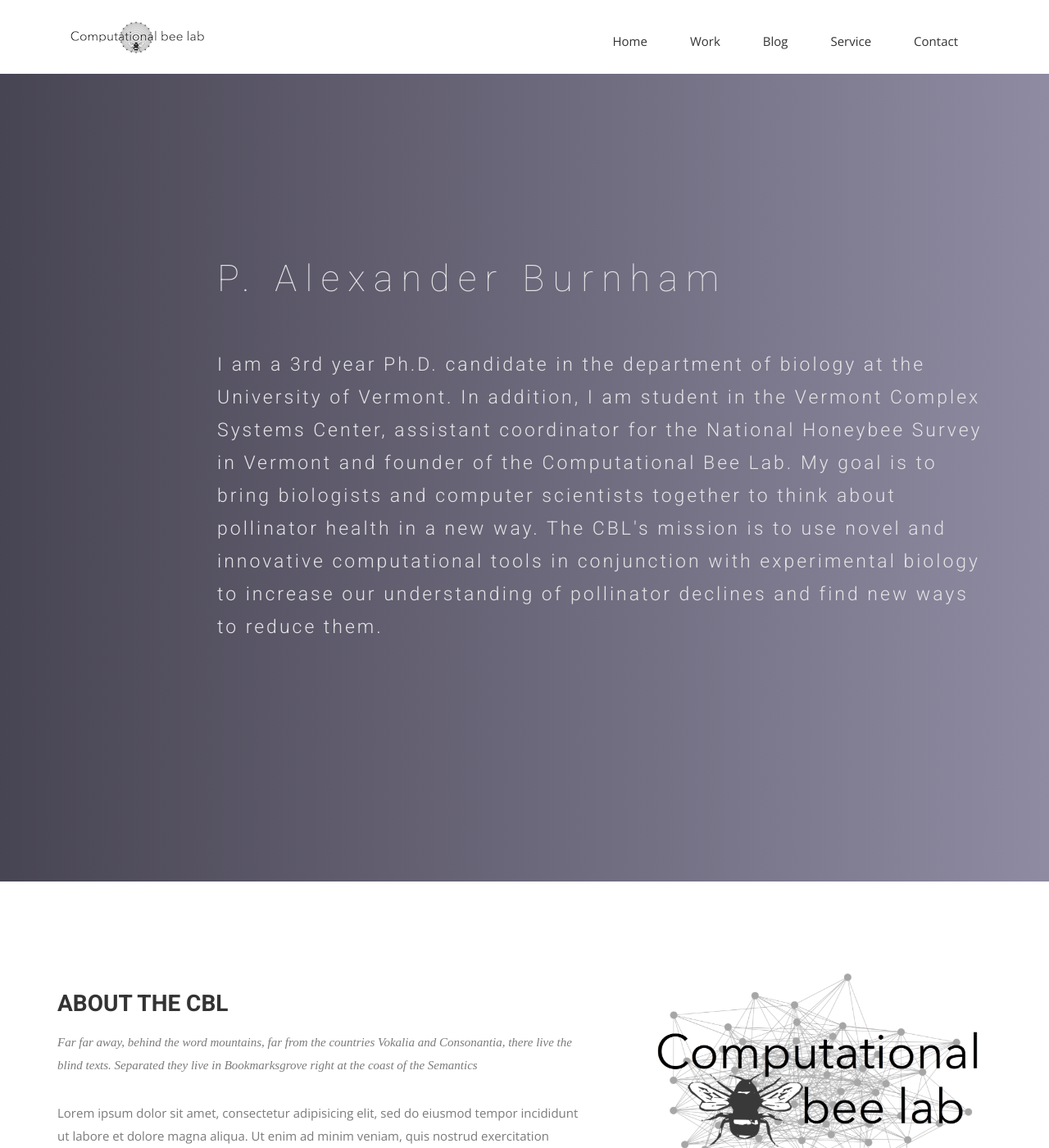
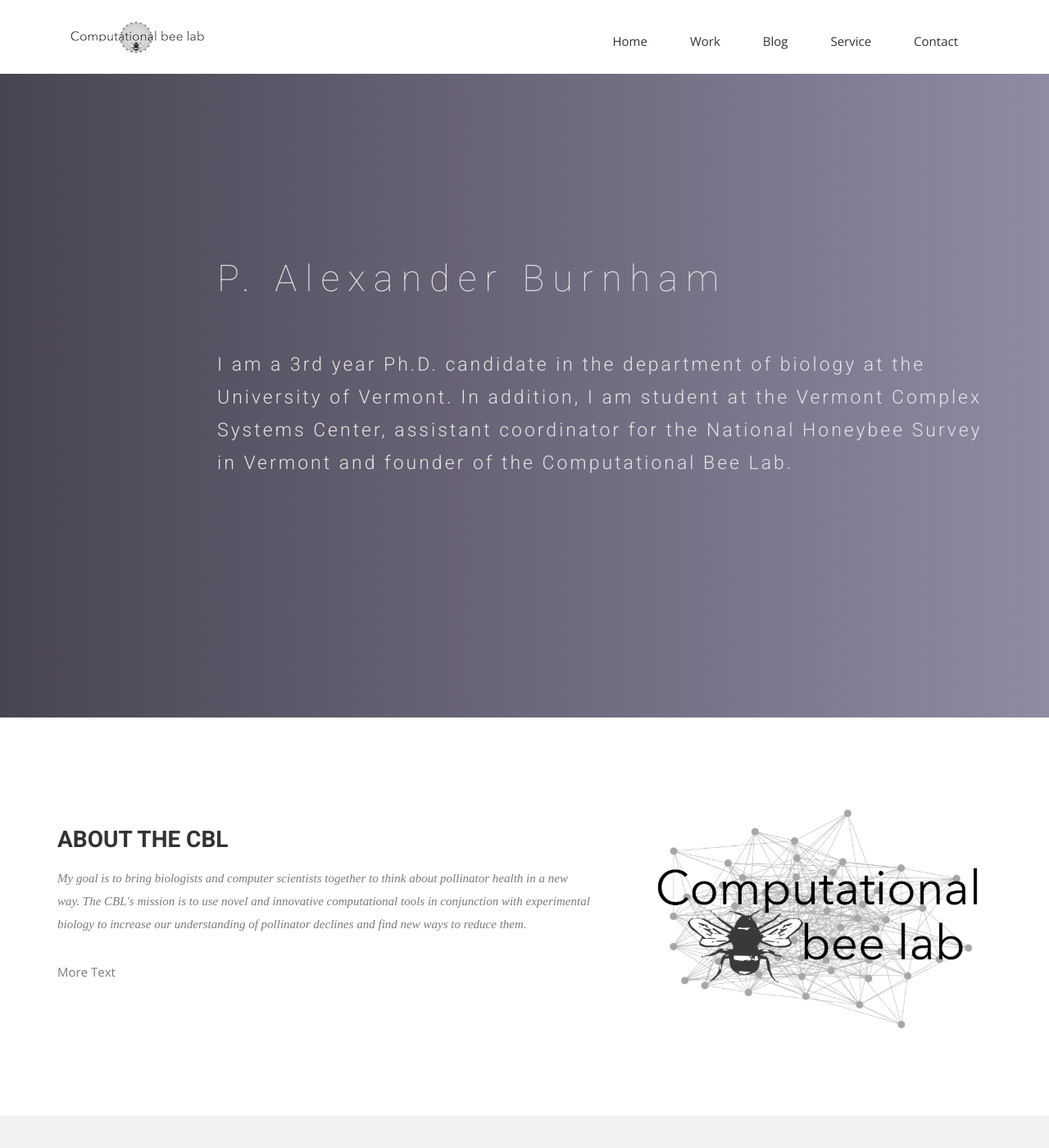
Before and after one commit to alexburn17/CompBeeLab, a Jekyll site: the page built from index.html, in a window 1280 px wide and 1400 px high. Shown: the whole window at 82% size. Built offline with Jekyll 4.4.1, drawn with Linux system fonts in a browser that asks for light colours; nearby versions of some CDN libraries; some web fonts are replaced; some of the changed text lies outside the part shown.

Commit message:
Update index.html

```diff
--- a/index.html
+++ b/index.html
@@ -11,7 +11,7 @@
       <div class="col-md-10 col-md-offset-2">
         <div class="block">
           <h1 class="animated fadeInUp">P. Alexander Burnham</h1>
-          <p class="animated fadeInUp"> I am a 3rd year Ph.D. candidate in the department of biology at the University of Vermont. In addition, I am student in the Vermont Complex Systems Center, assistant coordinator for the National Honeybee Survey in Vermont and founder of the Computational Bee Lab. My goal is to bring biologists and computer scientists together to think about pollinator health in a new way. The CBL's mission is to use novel and innovative computational tools in conjunction with experimental biology to increase our understanding of pollinator declines and find new ways to reduce them.</p>
+          <p class="animated fadeInUp"> I am a 3rd year Ph.D. candidate in the department of biology at the University of Vermont. In addition, I am student at the Vermont Complex Systems Center, assistant coordinator for the National Honeybee Survey in Vermont and founder of the Computational Bee Lab. </p>
         </div>
       </div>
     </div>
@@ -25,9 +25,9 @@
         <div class="block">
           <div class="section-title">
             <h2>About the CBL</h2>
-            <p>Far far away, behind the word mountains, far from the countries Vokalia and Consonantia, there live the blind texts. Separated they live in Bookmarksgrove right at the coast of the Semantics</p>
+            <p>My goal is to bring biologists and computer scientists together to think about pollinator health in a new way. The CBL's mission is to use novel and innovative computational tools in conjunction with experimental biology to increase our understanding of pollinator declines and find new ways to reduce them.</p>
           </div>
-          <p>Lorem ipsum dolor sit amet, consectetur adipisicing elit, sed do eiusmod tempor incididunt ut labore et dolore magna aliqua. Ut enim ad minim veniam, quis nostrud exercitation ullamco laboris nisi ut aliquip ex ea commodo consequat. Duis aute irure dolor in reprehenderit in voluptate velit esse cillum dolore eu fugiat nulla pariatur. Excepteur sint occaecat cupidatat non proident, sunt in culpa qui officia deserunt mollit anim id </p>
+          <p>More Text </p>
         </div>
       </div><!-- .col-md-7 close -->
       <div class="col-md-5 col-sm-12">
```
